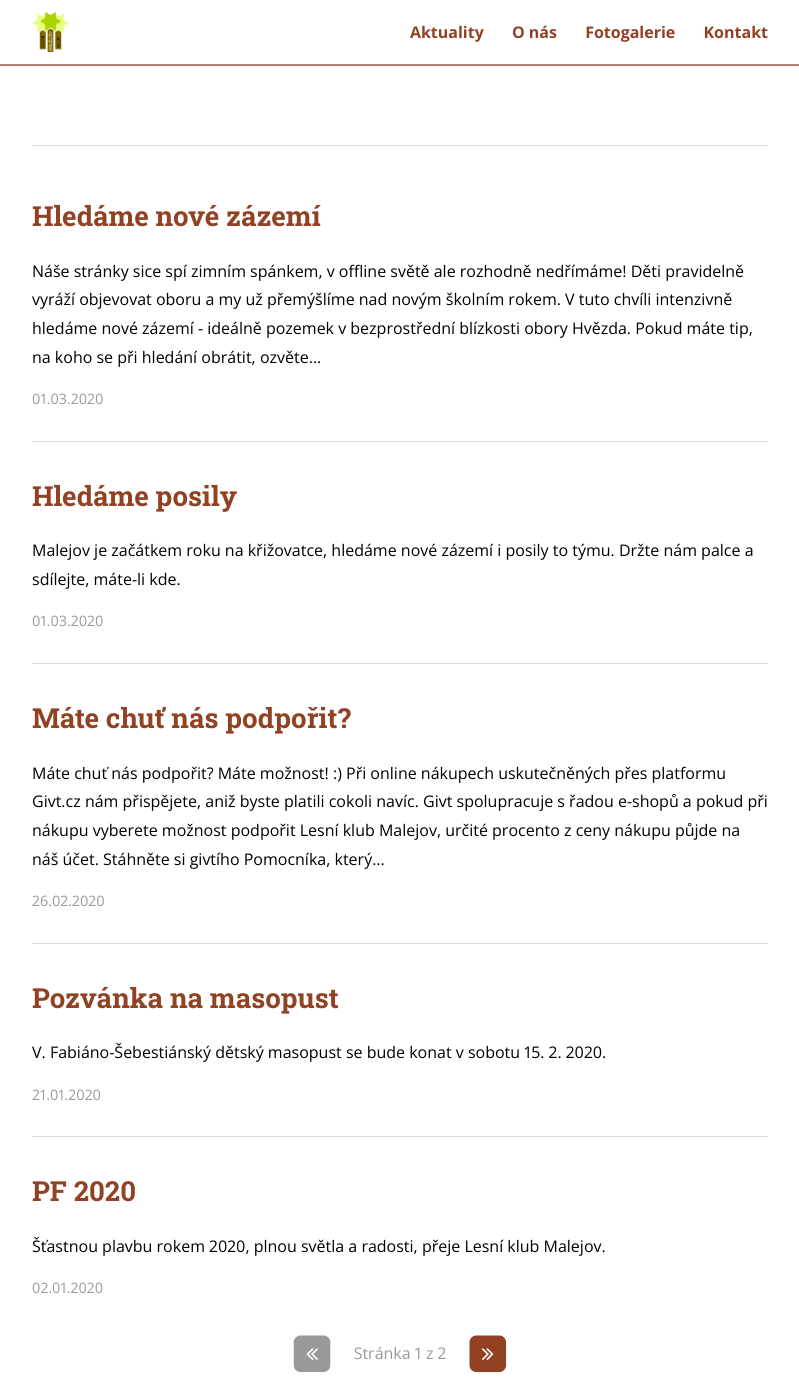
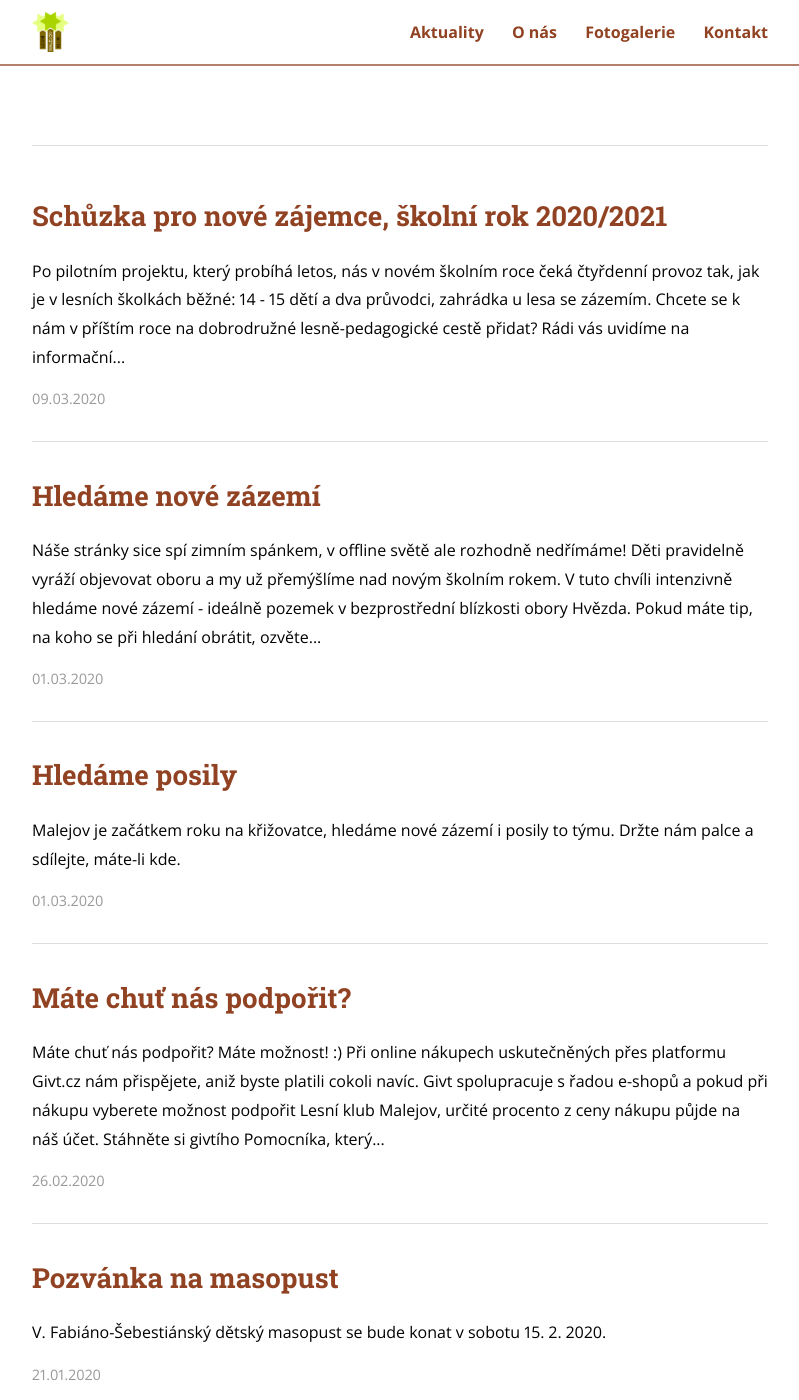
Before and after one commit to bencentra/centrarium, a Jekyll site: the page built from index.html, in a window 1280 px wide and 1400 px high, scrolled down 791 px. Shown: the whole window, without its empty margins (240-1039 px from the left). Built offline with Jekyll 4.4.1, drawn with Linux system fonts in a browser that asks for light colours; nearby versions of some CDN libraries; the list of posts is cut into pages by our own code.

Commit message:
Post: Schůzka pro nové zájemce, školní rok 2020/2021

```diff
--- a/_config.yml
+++ b/_config.yml
@@ -18,6 +18,7 @@ exclude:
 title: Lesní klub Malejov
 subtitle: ""
 email: lkmalejov@gmail.com
+facebook: https://www.facebook.com/LKMalejov/
 name: Lesní klub Malejov
 description: Jsme lesní klub, který postupně krystalizuje z přátelských setkávání rodičů a dětí v Oboře Hvězda. Jak děti rostou, roste i naše touha a odvaha vytvářet pro ně prostor, v němž by mohly navazovat první přátelství, poznávat „velký svět“ za hranicemi své vlastní rodiny, učit se nejen znát, ale i mít rád prostředí, v němž žijí.
 # Base URL of site (i.e. /blog). It should always start with a slash,
--- /dev/null
+++ b/_posts/2020-03-09-schuzka.md
@@ -0,0 +1,13 @@
+---
+layout: post
+title:  Schůzka pro nové zájemce, školní rok 2020/2021
+---
+
+Po pilotním projektu, který probíhá letos, nás v novém školním roce čeká čtyřdenní provoz tak, jak je v lesních školkách běžné: 14 - 15 dětí a dva průvodci, zahrádka u lesa se zázemím. Chcete se k nám v příštím roce na dobrodružné lesně-pedagogické cestě přidat? Rádi vás uvidíme na informační schůzce pro nové rodiče. Kdy? ~~3. 4.~~ a 24. 4. v 18 hod. Kde? [Pizzeria Fabiano](https://ristorantefabiano.cz/) (zastávka Litovický potok), kousek od stávajícího a nedaleko od nového zázemí. Přihláška na schůzku a další info buď [emailem](mailto:{{site.email}}) anebo na [Facebooku]({{site.facebook}}).
+
+Na novém zázemí intenzivně pracujeme a těšíme se, že v příštím školním roce budeme už na vlastní zahrádce!
+
+Aktualizace
+-----------
+
+Naši milí, z důvodu epidemie rušíme první termín schůzky (3.4.) pro zájemce o klub v příštím školním roce. Termín 24. 4. prozatím rušit nebudeme, ale sledujte prosím náš [Facebook]({{site.facebook}}). I my se snažíme, co můžeme, abychom situaci nezhoršovali. Zuřivě si myjeme ruce, držíme karanténu (ačkoli už máme v bytě nastěhovanou alespoň stovku imaginárních kamarádů, kteří zaplňují hlad po sounáležitosti a sdílení s přáteli opravdovými) a modlíme se za všechny doktory, záchranáře, hasiče, popeláře, prodavače a další hrdiny těchto dnů.
```
